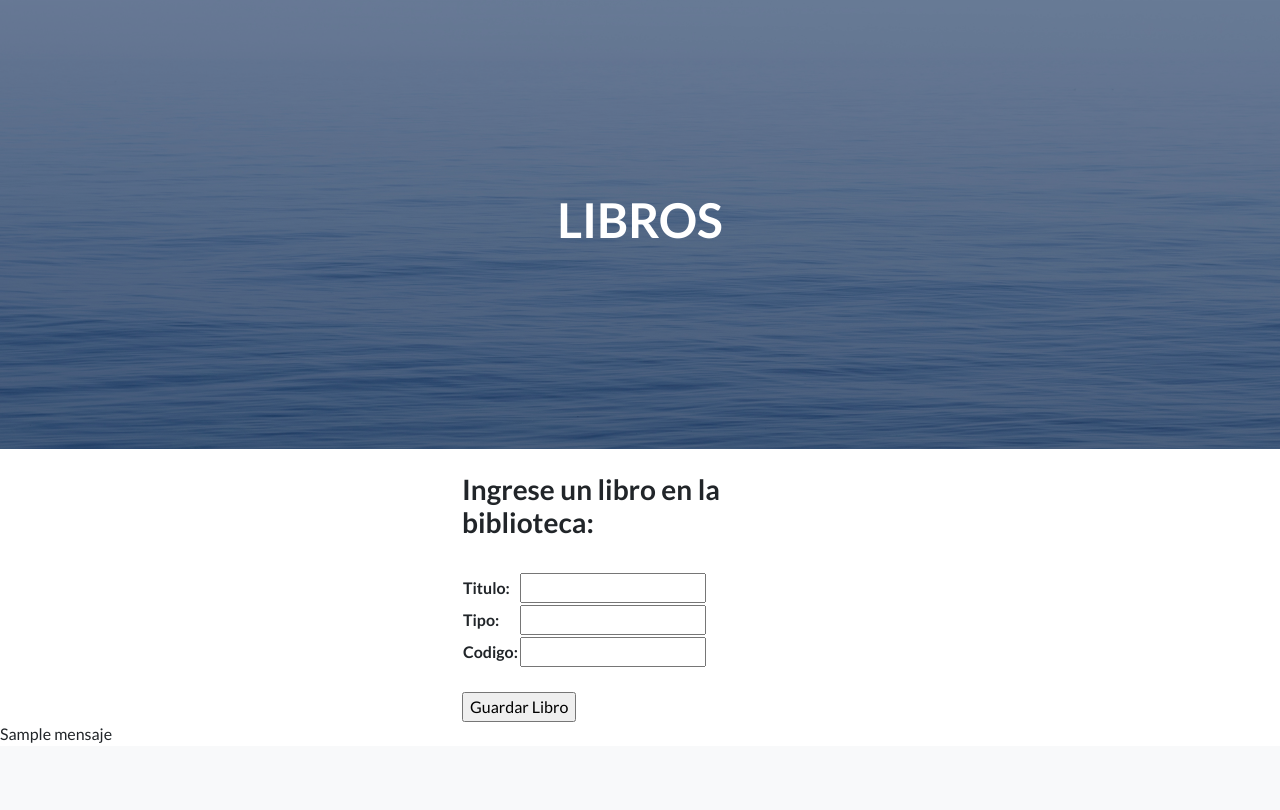
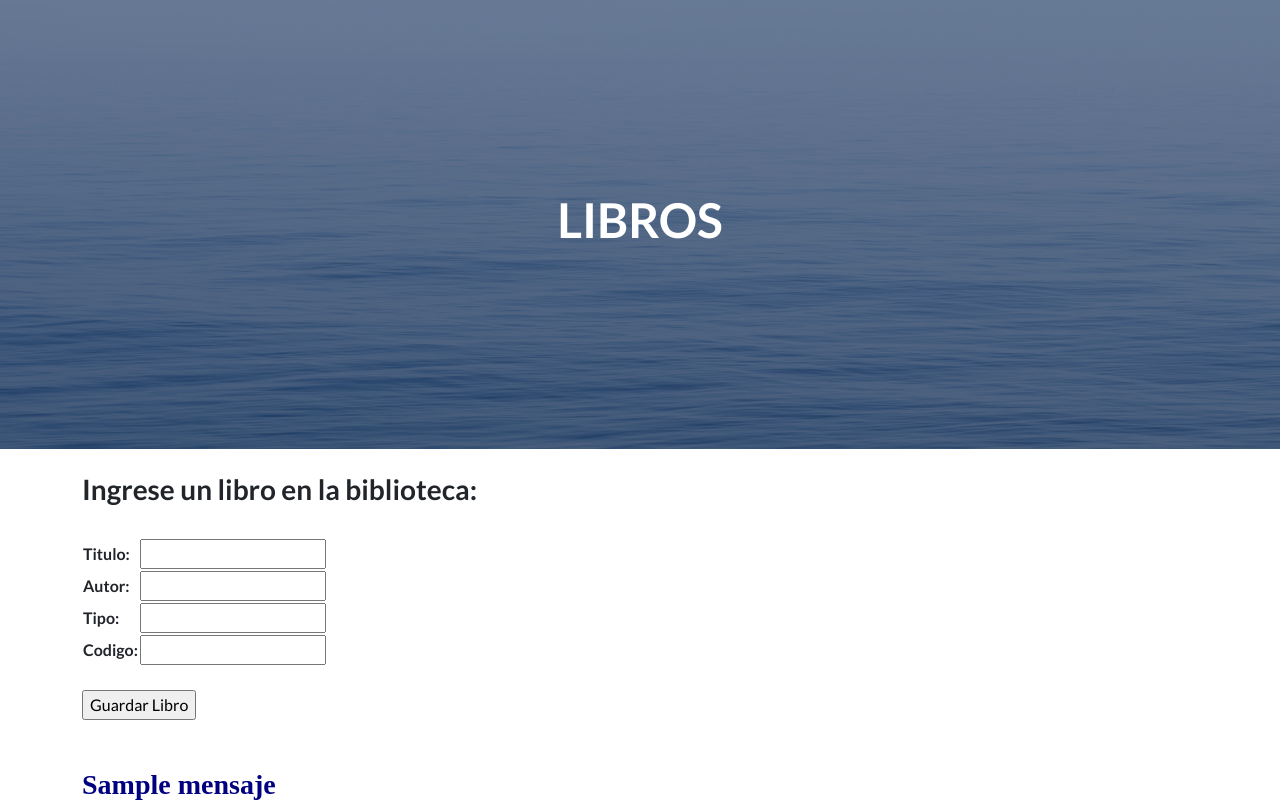
Before and after one commit to Guadaguada/Entrega_intermedia.Alori, a Django app: template ProyectoFinal/AppBiblioteca/templates/libros.html in a window 1280 px wide. Shown: the part 67-877 px from the top of the page. Before the commit the page ends 810 px from the top, so only its background shows below. Run offline with Django 4.2, Linux system fonts and the light colour scheme; the template is opened without the code that fills it: values that come from a table or form of the project are taken from there, most other values are stand-ins (such as "Sample title", 1, 10 or a date in 2020); some libraries are stand-ins or nearby versions.

Commit message:
Cambios en models. Solucionado form buscar y libros

```diff
--- a/ProyectoFinal/AppBiblioteca/forms.py
+++ b/ProyectoFinal/AppBiblioteca/forms.py
@@ -3,13 +3,16 @@ from django import forms
 
 class LibroForm(forms.Form):
     titulo= forms.CharField(max_length=50)
+    autor= forms.CharField(max_length=50)
     tipo= forms.CharField(max_length=50)
     codigo=forms.IntegerField()
 
 class AfiliadoForm(forms.Form):
 
     nombre=forms.CharField(max_length=50)
+    apellido=forms.CharField(max_length=50)
     email = forms.EmailField()
+    retiro = forms.BooleanField(required=False)
 
 class RetirosForm(forms.Form):
 
--- a/ProyectoFinal/AppBiblioteca/templates/libros.html
+++ b/ProyectoFinal/AppBiblioteca/templates/libros.html
@@ -8,25 +8,18 @@
 
 
 {% block contenido %}
-
-<div class="container position-relative">
-    <div class="row justify-content-center">
-        <div class="col-xl-4">
 <br>
-            <h3 {text-align: center;} >Ingrese un libro en la biblioteca:</h3>
-
-                <br action="{% url 'libros' %}" method="POST"> {% csrf_token %}
+<h3>Ingrese un libro en la biblioteca:</h3>
+<br>
+<form action="{% url 'libros' %}" method="POST"> {% csrf_token %}
 
     <table>
         {{ form.as_table }}
     </table>
-                </br>
-                </form>
+<br>
 <input type="submit" value="Guardar Libro">
 </form>
+
 <br>
-        </div>
-    </div>
-</div>
-
+<br>
 {% endblock %}
--- a/ProyectoFinal/AppBiblioteca/templates/padre.html
+++ b/ProyectoFinal/AppBiblioteca/templates/padre.html
@@ -55,11 +55,21 @@
                 </div>
             </div>
         </header>
-        {% block contenido %}
 
-        {% endblock %}
+        <div class="container position-relative">
+            <div class="row justify-content-left">
+                <div class="col-xl-8">
+                 {% block contenido %}
 
-        {{ mensaje }}
+                 {% endblock %}
+
+                 <font size=2 face="MS Sans Serif" color="navy">
+                    <h3>{{ mensaje }}</h3>
+                 </font>
+
+                </div>
+            </div>
+        </div>
 
 
 
--- a/ProyectoFinal/AppBiblioteca/templates/retiros.html
+++ b/ProyectoFinal/AppBiblioteca/templates/retiros.html
@@ -9,9 +9,6 @@
 
 {% block contenido %}
 
-<div class="container position-relative">
-    <div class="row justify-content-center">
-        <div class="col-xl-4">
 <br>
 <h3>Cargar retiro:</h3>
 <br>
@@ -25,7 +22,4 @@
 <input type="submit" value="Registar Retiro">
 
 </form>
-        </div>
-    </div>
-</div>
 {% endblock %}
```
Also changed, not shown: ProyectoFinal/AppBiblioteca/models.py (+5 -2 lines), ProyectoFinal/AppBiblioteca/templates/afiliados.html (+2 -7 lines), ProyectoFinal/AppBiblioteca/templates/busquedaLibros.html (+7 -15 lines), ProyectoFinal/AppBiblioteca/templates/inicio.html (+12 -8 lines), ProyectoFinal/AppBiblioteca/views.py (+7 -4 lines), ProyectoFinal/AppBiblioteca/migrations/0002_afiliado_retiro_libro_autor.py (added), ProyectoFinal/AppBiblioteca/migrations/0003_afiliado_apellido_alter_retiros_fecharetiro.py (added), ProyectoFinal/db.sqlite3, README.txt. Lines whose indentation alone changed are shown as unchanged.
